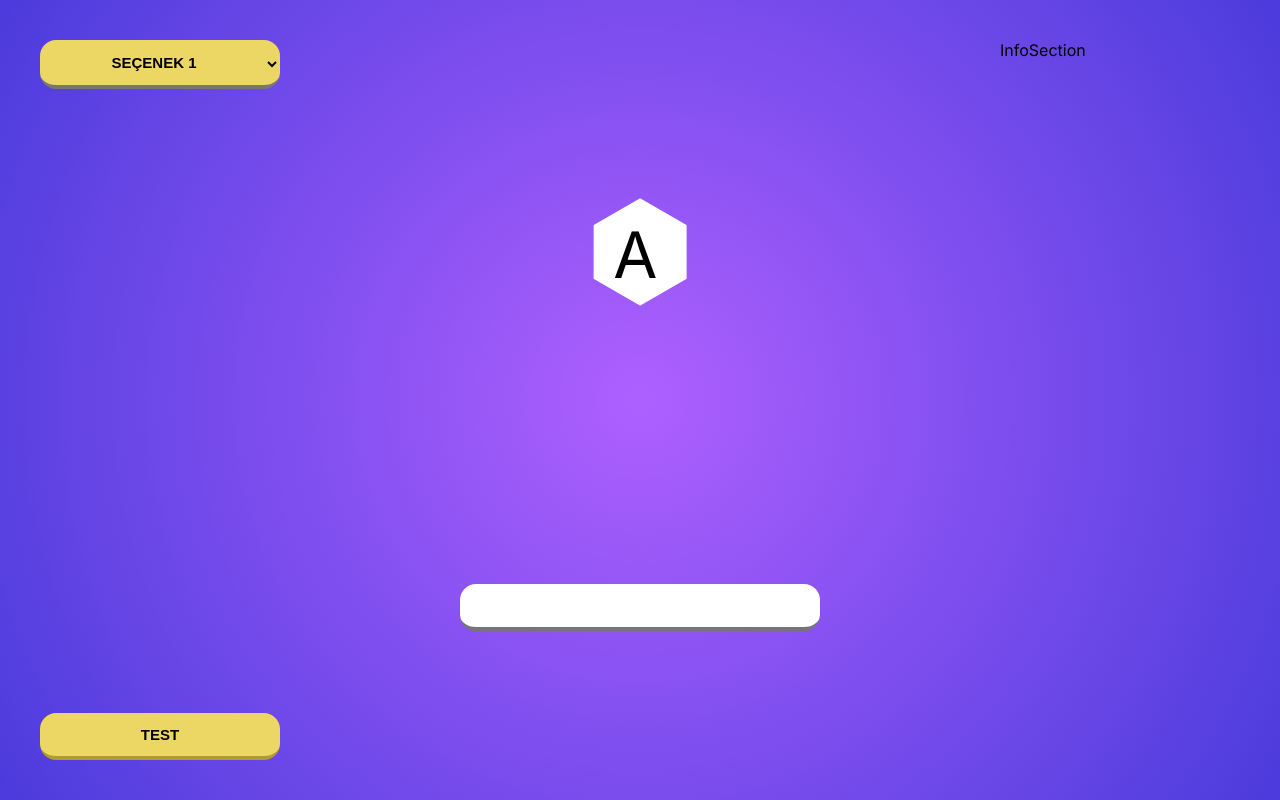
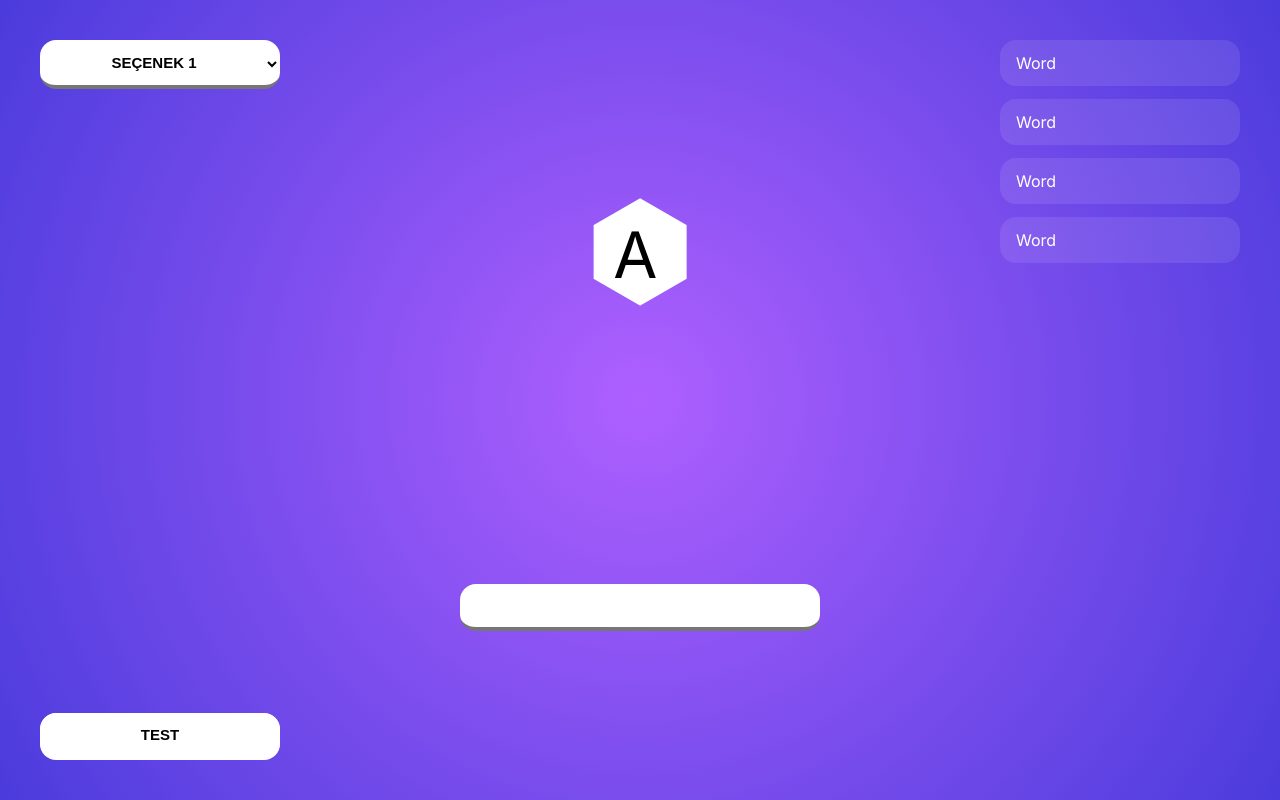
Before and after one commit to 10urkarasu/spelling-bee-game, a Next.js app: page / in a window 1280 px wide. Built offline with nearby package versions, Linux system fonts and the light colour scheme.

Commit message:
added word component

```diff
--- a/src/components/button/button.module.css
+++ b/src/components/button/button.module.css
@@ -1,5 +1,5 @@
 .button {
-    background-color: #b19b30;
+    background-color: #fff;
     border: solid transparent;
     border-radius: 16px;
     border-width: 0 0 4px;
@@ -19,7 +19,7 @@
 
 .button:after {
     background-clip: padding-box;
-    background-color: #ecd664;
+    background-color: #fff;
     border: solid transparent;
     border-radius: 16px;
     border-width: 0 0 4px;
--- a/src/components/infoSection/InfoSection.jsx
+++ b/src/components/infoSection/InfoSection.jsx
@@ -1,8 +1,16 @@
 import React from "react";
 import styles from "./InfoSection.module.css";
+import { Word } from "../word/Word";
 
 const InfoSection = () => {
-    return <aside>InfoSection</aside>;
+    return (
+        <aside>
+            <Word />
+            <Word />
+            <Word />
+            <Word />
+        </aside>
+    );
 };
 
 export default InfoSection;
--- a/src/components/select/select.module.css
+++ b/src/components/select/select.module.css
@@ -1,5 +1,5 @@
 .select {
-    background-color: #ecd664;
+    background-color: #fff;
     border-radius: 16px;
     border-width: 0 0 4px;
     box-sizing: border-box;
@@ -13,7 +13,7 @@
     width: 100%;
 }
 .select option {
-    background-color: #ecd664;
+    background-color: #fff;
     border-radius: 16px;
     border-width: 0 0 4px;
     color: #000000;
--- /dev/null
+++ b/src/components/word/Word.jsx
@@ -0,0 +1,6 @@
+import React from "react";
+import styles from "./word.module.css";
+
+export const Word = () => {
+    return <div className={styles.word}>Word</div>;
+};
--- /dev/null
+++ b/src/components/word/word.module.css
@@ -0,0 +1,7 @@
+.word {
+    margin-bottom: 13px;
+    background-color: #ffffff18;
+    border-radius: 16px;
+    padding: 13px 16px;
+    color: #fff;
+}
```
